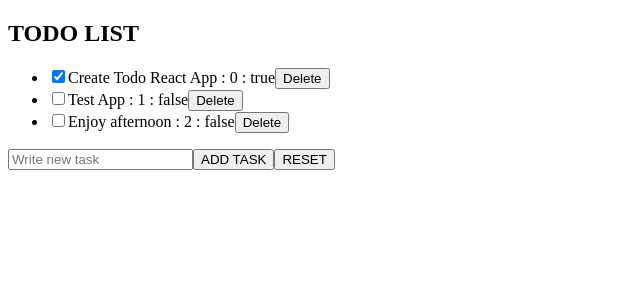
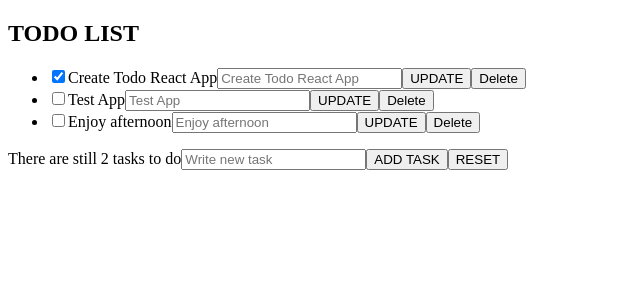
Before and after one commit to ulldecorb/frontend-todo-react, a React (Create React App) app in the folder todo/: page / in a window 1280 px wide. Shown: the top 300 px of the page, without its empty margins (0-640 px from the left). Built offline with nearby package versions, Linux system fonts and the light colour scheme.

Commit message:
Create update task functionality

```diff
--- a/todo/src/App.jsx
+++ b/todo/src/App.jsx
@@ -10,8 +10,8 @@ export const App = function App() {
 
   const toggleTodoCheck = (id) => {
     const newTodos = [...todos];
-    const todo = newTodos.find((task) => task.id === id);
-    todo.completed = !todo.completed;
+    const newTodo = newTodos.find((todo) => todo.id === id);
+    newTodo.completed = !newTodo.completed;
     setTodos(newTodos);
   };
 
@@ -20,8 +20,7 @@ export const App = function App() {
   // };
   // onChange={handleInput}
 
-  const handleDeleteTask = (event, id) => {
-    event.preventDefault();
+  const handleDeleteTask = (id) => {
     const newTodos = todos.filter((task) => task.id !== id);
     setTodos(newTodos);
   };
@@ -35,8 +34,17 @@ export const App = function App() {
     newTaskRef.current.value = null;
   };
 
+  const handleUpdateTask = (id, task) => {
+    if (task !== '') {
+      const newTodos = [...todos];
+      const newTodo = newTodos.find((todo) => todo.id === id);
+      newTodo.task = task;
+      setTodos(newTodos);
+    }
+  };
+
   const handleResetList = () => {
-    const newTodos = [...todos].filter((todo) => todo.completed === false);
+    const newTodos = todos.filter((todo) => !todo.completed);
     setTodos(newTodos);
   };
 
@@ -46,6 +54,7 @@ export const App = function App() {
         todos={todos}
         handleDeleteTask={handleDeleteTask}
         toggleTodoCheck={toggleTodoCheck}
+        handleUpdateTask={handleUpdateTask}
       />
       <input
         type="text"
--- a/todo/src/components/TodoItem/index.jsx
+++ b/todo/src/components/TodoItem/index.jsx
@@ -1,36 +1,46 @@
-import React from 'react';
+import React, { useRef } from 'react';
 import { PropTypes } from 'prop-types';
 
-export const TodoItem = function TodoItem({ data, handleDeleteTask, toggleTodoCheck }) {
-  const { id, task, completed } = data;
+export const TodoItem = function TodoItem({
+  todo, handleDeleteTask, toggleTodoCheck, handleUpdateTask
+}) {
+  const { id, task, completed } = todo;
+
+  const updateTaskRef = useRef();
 
   const handleCheckClick = () => {
     toggleTodoCheck(id);
   };
 
+  const handleUpdateTaskClick = () => {
+    handleUpdateTask(id, updateTaskRef.current.value);
+    updateTaskRef.current.value = null;
+  };
+
+  const handleDeleteTaskClick = () => {
+    handleDeleteTask(id);
+  };
+
   return (
     <li>
       <input type="checkbox" name="completed" checked={completed} onChange={handleCheckClick} />
-      <span>
-        {task}
-        {' : '}
-        {id}
-        {' : '}
-        {completed ? 'true' : 'false'}
-      </span>
-      <button type="button" onClick={(event) => handleDeleteTask(event, id)}>Delete</button>
+      {task}
+      <input ref={updateTaskRef} placeholder={task} type="text" name={task} />
+      <button type="button" onClick={() => handleUpdateTaskClick()}>UPDATE</button>
+      <button type="button" onClick={() => handleDeleteTaskClick()}>Delete</button>
     </li>
   );
 };
 
 TodoItem.propTypes = {
-  data: PropTypes.shape({
+  todo: PropTypes.shape({
     task: String,
     id: Number,
     completed: Boolean
   }).isRequired,
   handleDeleteTask: PropTypes.func.isRequired,
-  toggleTodoCheck: PropTypes.func.isRequired
+  toggleTodoCheck: PropTypes.func.isRequired,
+  handleUpdateTask: PropTypes.func.isRequired
 };
 
 export default TodoItem;
--- a/todo/src/components/TodoList/index.jsx
+++ b/todo/src/components/TodoList/index.jsx
@@ -2,7 +2,9 @@ import React from 'react';
 import PropTypes from 'prop-types';
 import { TodoItem } from '../TodoItem';
 
-export const TodoList = function TodoList({ todos, handleDeleteTask, toggleTodoCheck }) {
+export const TodoList = function TodoList({
+  todos, handleDeleteTask, toggleTodoCheck, handleUpdateTask
+}) {
   return (
     <>
       <h1>TODO LIST</h1>
@@ -10,20 +12,27 @@ export const TodoList = function TodoList({ todos, handleDeleteTask, toggleTodoC
         {todos.map((todo) => (
           <TodoItem
             key={todo.id}
-            data={todo}
+            todo={todo}
             handleDeleteTask={handleDeleteTask}
             toggleTodoCheck={toggleTodoCheck}
+            handleUpdateTask={handleUpdateTask}
           />
         ))}
       </ul>
+      <span>
+        { todos.filter((todo) => !todo.completed).length > 0
+          ? `There are still ${todos.filter((todo) => !todo.completed).length} tasks to do`
+          : 'God Job!'}
+      </span>
     </>
   );
 };
 
 TodoList.propTypes = {
-  todos: PropTypes.shape([{}]).isRequired,
+  todos: PropTypes.shape([]).isRequired,
   handleDeleteTask: PropTypes.func.isRequired,
-  toggleTodoCheck: PropTypes.func.isRequired
+  toggleTodoCheck: PropTypes.func.isRequired,
+  handleUpdateTask: PropTypes.func.isRequired
 };
 
 export default TodoList;
```
